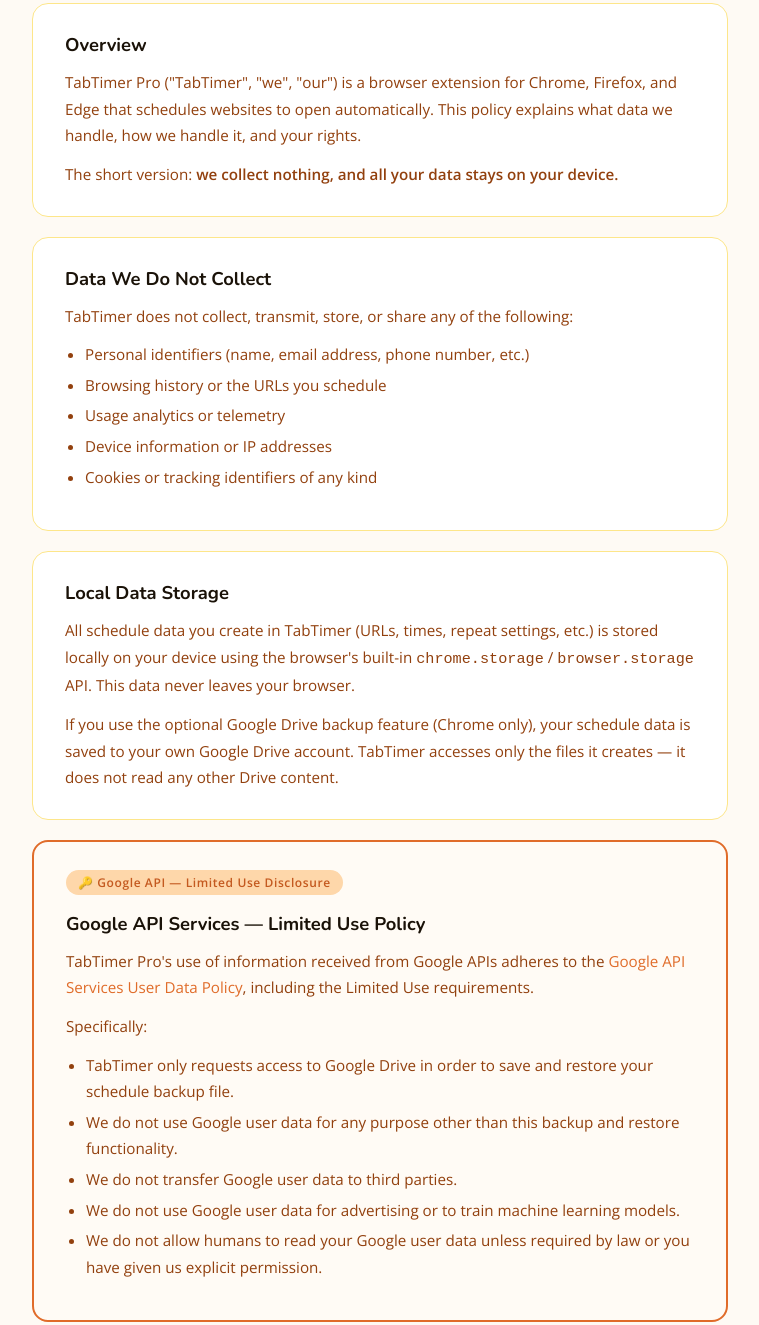
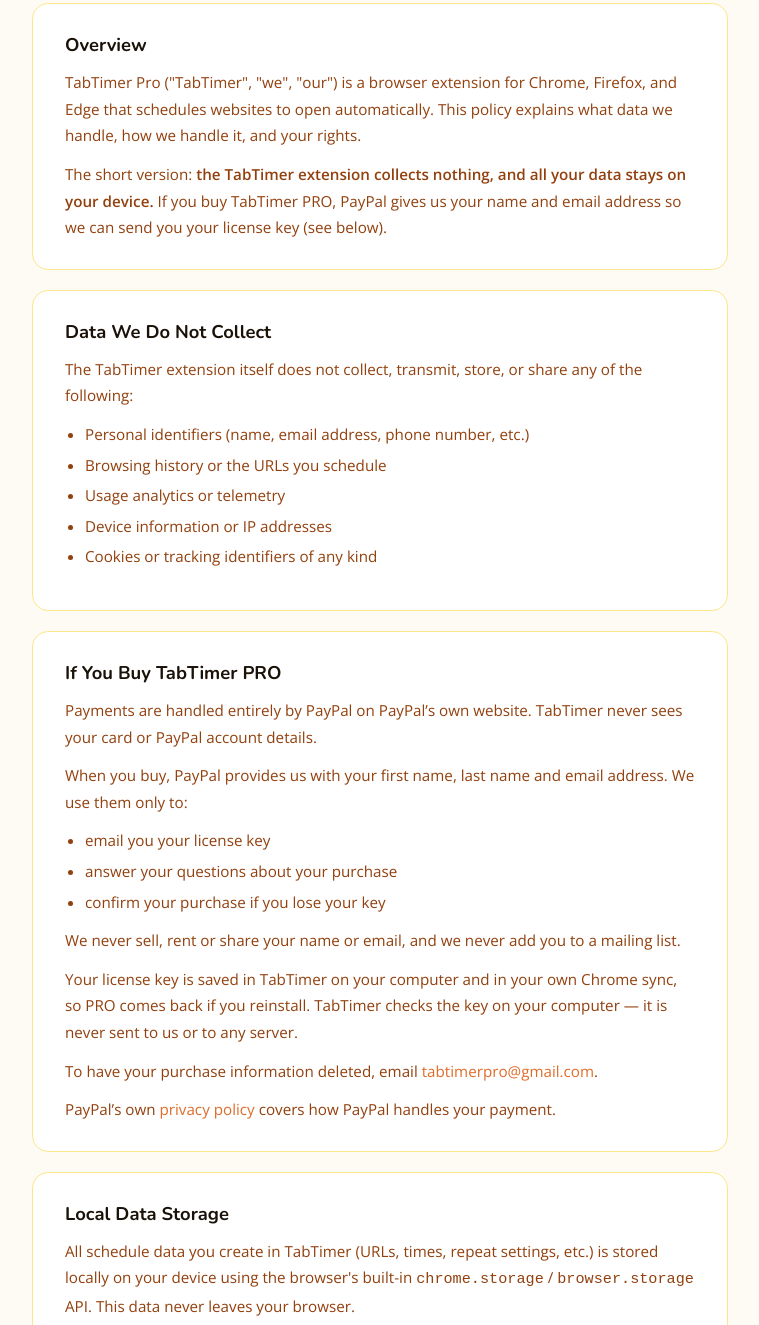
Before and after one commit to Aktradingpost/tabtimerpro-website, a plain HTML site: page privacy.html in a window 1280 px wide. Shown: the part 252-1577 px from the top of the page, without its empty margins (260-1019 px from the left). Drawn offline with nearby package versions, Linux system fonts and the light colour scheme.

Commit message:
Privacy policy: explain what PayPal shares when someone buys PRO
Co-Authored-By: Claude Opus 5.5 <noreply@anthropic.com>
Claude-Session: https://claude.ai/code/session_01WqijpLeR2sLP2M4kwdshbc

```diff
--- a/privacy.html
+++ b/privacy.html
@@ -138,19 +138,19 @@
 <div class="page-wrap">
   <div class="page-label">Legal</div>
   <h1>Privacy Policy</h1>
-  <p class="effective">Effective date: March 31, 2026 &nbsp;·&nbsp; TabTimer Pro</p>
+  <p class="effective">Effective date: November 27, 2026 &nbsp;·&nbsp; TabTimer Pro</p>
 
   <!-- OVERVIEW -->
   <div class="section">
     <h2>Overview</h2>
     <p>TabTimer Pro ("TabTimer", "we", "our") is a browser extension for Chrome, Firefox, and Edge that schedules websites to open automatically. This policy explains what data we handle, how we handle it, and your rights.</p>
-    <p>The short version: <strong>we collect nothing, and all your data stays on your device.</strong></p>
+    <p>The short version: <strong>the TabTimer extension collects nothing, and all your data stays on your device.</strong> If you buy TabTimer PRO, PayPal gives us your name and email address so we can send you your license key (see below).</p>
   </div>
 
   <!-- DATA WE DON'T COLLECT -->
   <div class="section">
     <h2>Data We Do Not Collect</h2>
-    <p>TabTimer does not collect, transmit, store, or share any of the following:</p>
+    <p>The TabTimer extension itself does not collect, transmit, store, or share any of the following:</p>
     <ul>
       <li>Personal identifiers (name, email address, phone number, etc.)</li>
       <li>Browsing history or the URLs you schedule</li>
@@ -158,6 +158,22 @@
       <li>Device information or IP addresses</li>
       <li>Cookies or tracking identifiers of any kind</li>
     </ul>
+  </div>
+
+  <!-- BUYING PRO -->
+  <div class="section">
+    <h2>If You Buy TabTimer PRO</h2>
+    <p>Payments are handled entirely by PayPal on PayPal&rsquo;s own website. TabTimer never sees your card or PayPal account details.</p>
+    <p>When you buy, PayPal provides us with your first name, last name and email address. We use them only to:</p>
+    <ul>
+      <li>email you your license key</li>
+      <li>answer your questions about your purchase</li>
+      <li>confirm your purchase if you lose your key</li>
+    </ul>
+    <p>We never sell, rent or share your name or email, and we never add you to a mailing list.</p>
+    <p>Your license key is saved in TabTimer on your computer and in your own Chrome sync, so PRO comes back if you reinstall. TabTimer checks the key on your computer &mdash; it is never sent to us or to any server.</p>
+    <p>To have your purchase information deleted, email <a href="mailto:tabtimerpro@gmail.com">tabtimerpro@gmail.com</a>.</p>
+    <p>PayPal&rsquo;s own <a href="https://www.paypal.com/us/legalhub/privacy-full" target="_blank" rel="noopener">privacy policy</a> covers how PayPal handles your payment.</p>
   </div>
 
   <!-- LOCAL STORAGE -->
```
